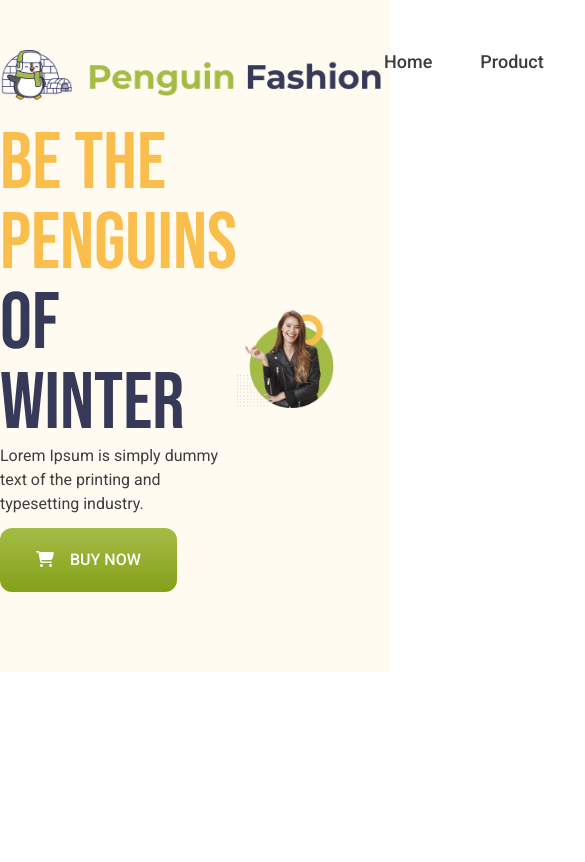
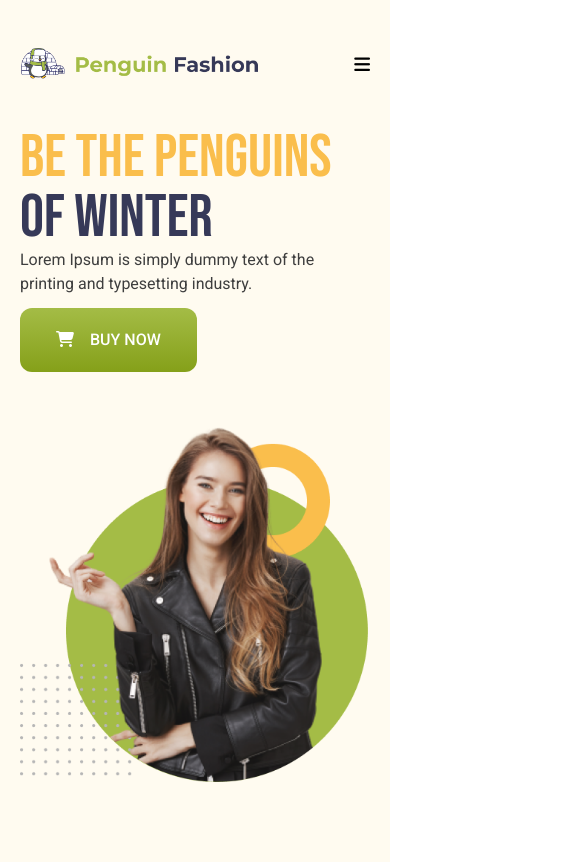
Before and after one commit to MukitHossen7/penguin-fashion-house, a website: page index.html in a window 390 px wide. Shown: the top 862 px of the page, 585 px wide, since content can reach past the window. Drawn offline with Linux system fonts and the light colour scheme.

Commit message:
header section responsive done

```diff
--- a/index.html
+++ b/index.html
@@ -17,13 +17,15 @@
   <body>
     <header class="bg-[#FFFBF0]">
       <!-- navigation bar -->
-      <nav class="max-w-7xl mx-auto flex items-center justify-between pt-12">
+      <nav
+        class="max-w-full lg:max-w-7xl mx-auto flex items-center justify-between pt-12 px-5 lg:px-0"
+      >
         <!-- child-1 -->
         <div>
-          <img src="icons/logo.png" alt="" class="max-w-sm" />
+          <img src="icons/logo.png" alt="" class="max-w-[240px] lg:max-w-sm" />
         </div>
         <!-- child-2 -->
-        <div class="">
+        <div class="hidden lg:block">
           <ul
             class="flex gap-12 text-lg font-medium text-[#3C3C3C] font-Roboto"
           >
@@ -33,15 +35,19 @@
             <li><a href="">Contact us</a></li>
           </ul>
         </div>
+        <div class="block text-lg lg:hidden">
+          <i class="fa-solid fa-bars"></i>
+        </div>
       </nav>
+
       <!-- Banner Section -->
       <div
-        class="max-w-7xl mx-auto flex items-center justify-between mt-5 pb-20"
+        class="max-w-full md:max-w-7xl mx-auto flex flex-col md:flex-row items-center justify-between gap-12 mt-12 lg:mt-5 pb-20 px-5 lg:px-0"
       >
         <!-- child-1 -->
         <div class="max-w-md">
           <h1
-            class="font-Bebas text-[#363958] text-[80px] font-normal leading-none"
+            class="font-Bebas text-[#363958] text-[60px] md:text-[80px] font-normal leading-none"
           >
             <span class="text-[#FABE4C] text-">Be the Penguins</span> of Winter
           </h1>
@@ -58,7 +64,7 @@
           </div>
         </div>
         <!-- child-2 -->
-        <div class="max-w-md mr-14">
+        <div class="max-w-md mr-0 md:mr-14">
           <img src="images/model.png" alt="" />
         </div>
       </div>
```
Also changed, not shown: src/output.css.
